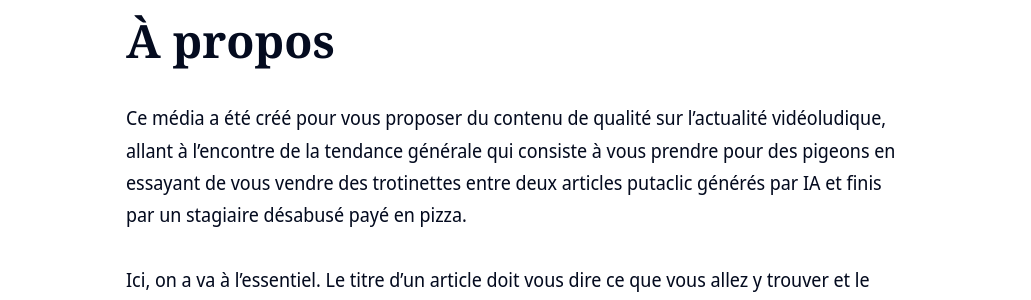
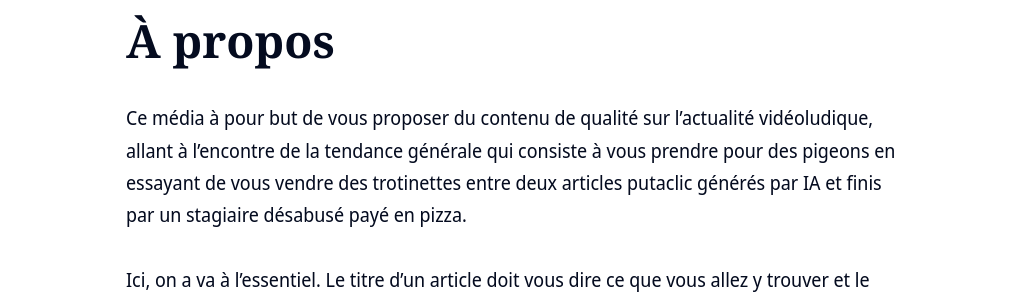
Before and after one commit to just-for-games/just-for-games.github.io, a Jekyll site: the page built from _pages/about.md, in a window 1280 px wide. Shown: the part 166-466 px from the top of the page, without its empty margins (124-1155 px from the left). Built offline with Jekyll 4.4.1, drawn with Linux system fonts in a browser that asks for light colours; nearby versions of some CDN libraries.

Commit message:
Fix typos

```diff
--- a/_pages/about.md
+++ b/_pages/about.md
@@ -5,6 +5,6 @@ permalink: /about/
 #image: '/images/102.jpg'
 ---
 
-Ce média a été créé pour vous proposer du contenu de qualité sur l'actualité vidéoludique, allant à l'encontre de la tendance générale qui consiste à vous prendre pour des pigeons en essayant de vous vendre des trotinettes entre deux articles putaclic générés par IA et finis par un stagiaire désabusé payé en pizza.
+Ce média à pour but de vous proposer du contenu de qualité sur l'actualité vidéoludique, allant à l'encontre de la tendance générale qui consiste à vous prendre pour des pigeons en essayant de vous vendre des trotinettes entre deux articles putaclic générés par IA et finis par un stagiaire désabusé payé en pizza.
 
 Ici, on a va à l'essentiel. Le titre d'un article doit vous dire ce que vous allez y trouver et le reste de l'article vous donner les détails sans s'étaler sur trois pages de remplissage inutile. Votre temps de cerveau disponible est précieux et ce site n'a pas pour vocation de vous en voler.
--- a/videos/index.html
+++ b/videos/index.html
@@ -1,7 +1,7 @@
 ---
 layout: default
 title: Videos
-description: Quand le text ne suffit pas, les vidéos sont là
+description: Quand le texte ne suffit pas, les vidéos sont là
 ---
 
 <!-- begin hero -->
```
